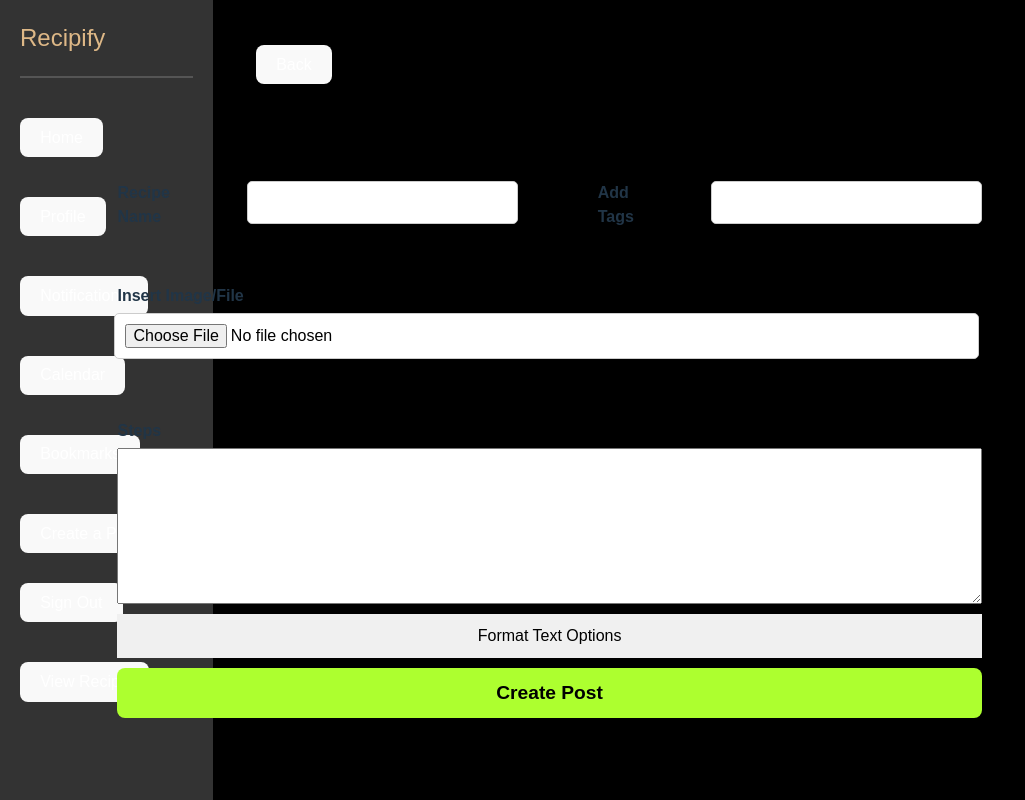
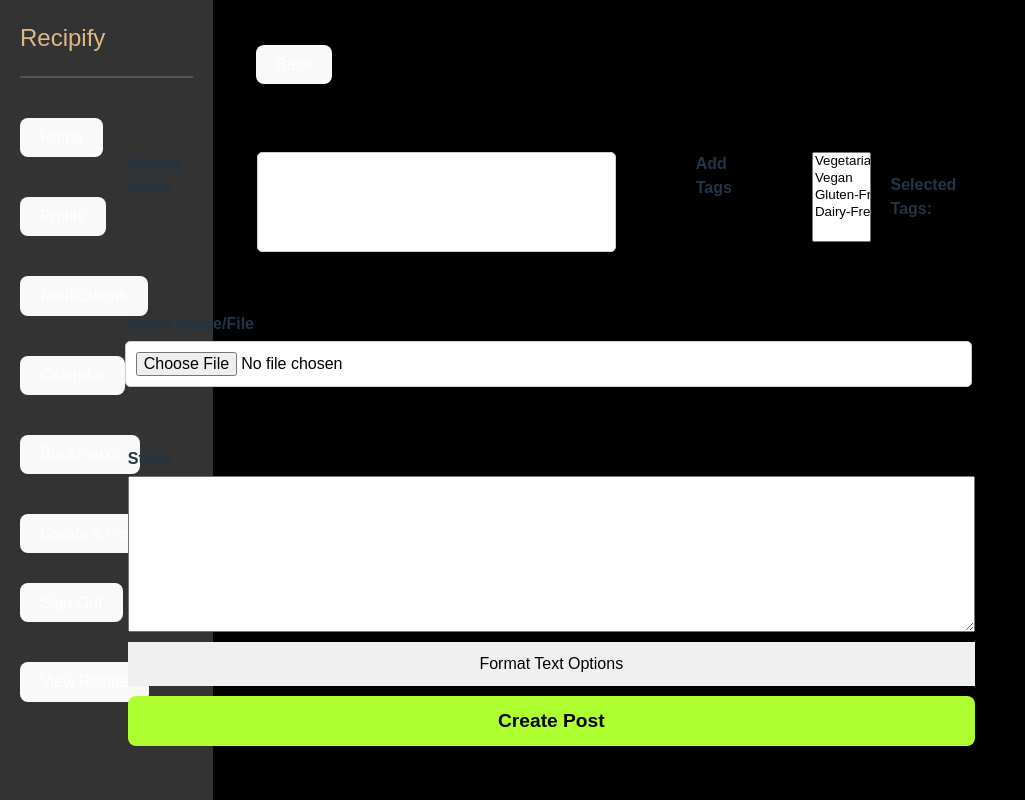
Before and after one commit to edelar23/Recipe-App, a React (Vite) app: page /create in a window 1280 px wide. Shown: the whole page, without its empty margins (0-1025 px from the left). Built offline with nearby package versions, Linux system fonts and the light colour scheme.

Commit message:
tag feature

```diff
--- a/src/CreatePost.css
+++ b/src/CreatePost.css
@@ -79,3 +79,9 @@
     width: auto;
     background-color: greenyellow;
   }
+
+  .tags{
+    display: flex;
+    flex-direction: row;
+    gap: 20px;
+  }
--- a/src/CreatePost.tsx
+++ b/src/CreatePost.tsx
@@ -2,13 +2,14 @@ import React, { useContext, ChangeEvent, FormEvent, useState } from "react";
 import { Link, useNavigate } from "react-router-dom";
 import LeftMenu from "./LeftMenu";
 import { AuthContext } from "./AuthContext";
+import {DietaryTagsDropdown} from './tags';
 import "./CreatePost.css";
 
 interface PostData {
   user_id: string;
   recipeName: string;
   tags: string;
-  imageFile: File | null;
+  imageFile: File | null | Blob;
   ingredients: string;
   prepTime: string;
   cookTime: string;
@@ -17,6 +18,8 @@ interface PostData {
   protein: string;
   carbs: string
 }
+
+
 
 export default function CreatePost() {
   const authContext = useContext(AuthContext);
@@ -35,6 +38,7 @@ export default function CreatePost() {
     protein: "",
     carbs: ""
   });
+
 
   const handleInputChange = (e: ChangeEvent<HTMLInputElement | HTMLTextAreaElement>) => {
     const { name, value, type } = e.target;
@@ -84,6 +88,8 @@ export default function CreatePost() {
 
     console.log("Form Data Before Sending:", formData);
 
+
+
     const formDataObject = {};
     formData.forEach((value,key) => {
       formDataObject[key] = value;
@@ -108,6 +114,7 @@ export default function CreatePost() {
   };
 
   return (
+
     <>
       <LeftMenu />
       <div className="back-button">
@@ -129,13 +136,7 @@ export default function CreatePost() {
                   onChange={handleInputChange}
                 />
                 <label htmlFor="tags">Add Tags</label>
-                <input
-                  type="text"
-                  id="tags"
-                  name="tags"
-                  value={postData.tags}
-                  onChange={handleInputChange}
-                />
+                <DietaryTagsDropdown />
               </div>
             </div>
 
--- /dev/null
+++ b/src/tags.tsx
@@ -0,0 +1,51 @@
+// DietaryTags.tsx
+import React, { useState, ChangeEvent } from 'react';
+
+export const DietaryTagsDropdown: React.FC = () => {
+  console.log('DietaryTagsDropdown is rendering...');
+  const [selectedTags, setSelectedTags] = useState<string[]>([]);
+
+  const availableTags = ['Vegetarian', 'Vegan', 'Gluten-Free', 'Dairy-Free'];
+
+  const handleTagChange = (event: ChangeEvent<HTMLSelectElement>) => {
+    const selectedTag = event.target.value;
+
+    if (!selectedTags.includes(selectedTag)) {
+      setSelectedTags([...selectedTags, selectedTag]);
+    }
+  };
+
+  const handleRemoveTag = (tagToRemove: string) => {
+    const updatedTags = selectedTags.filter((tag) => tag !== tagToRemove);
+    setSelectedTags(updatedTags);
+  };
+
+  return (
+    <div className="tags">
+      <select
+        id="tags"
+        name="tags"
+        multiple
+        value={selectedTags}
+        onChange={handleTagChange}
+      >
+        {availableTags.map((tag) => (
+          <option key={tag} value={tag}>
+            {tag}
+          </option>
+        ))}
+      </select>
+
+      <div>
+        <h4>Selected Tags:</h4>
+        <ul>
+          {selectedTags.map((tag) => (
+            <li key={tag}>
+              {tag} <button onClick={() => handleRemoveTag(tag)}>Remove</button>
+            </li>
+          ))}
+        </ul>
+      </div>
+    </div>
+  );
+};
```
Also changed, not shown: 2 other files (tests, documents, lock files or other folders).
